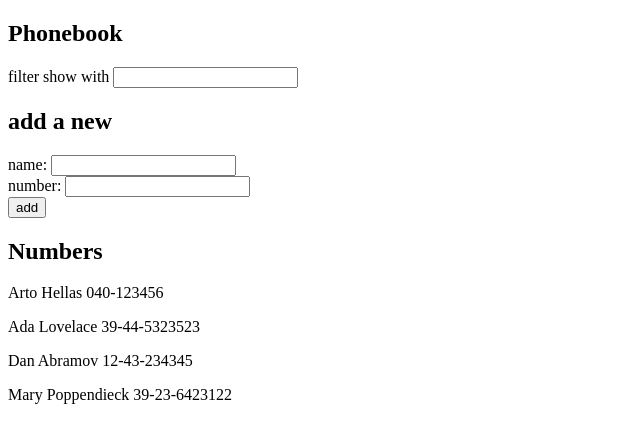
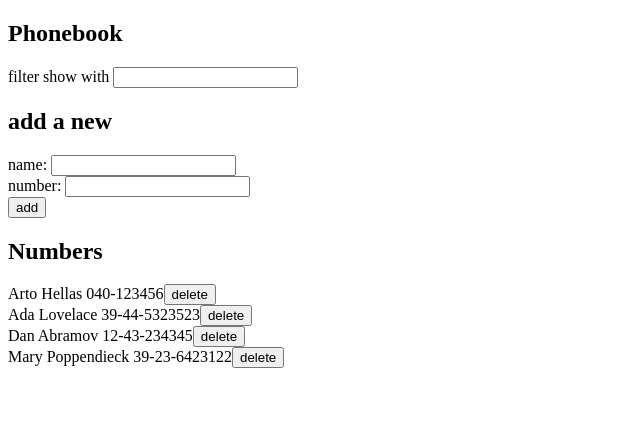
Before and after one commit to AP-Y/fullstack, a React (Vite) app in the folder part2/phonebook/: page / in a window 1280 px wide. Shown: the top 442 px of the page, without its empty margins (0-640 px from the left). Built offline with nearby package versions, Linux system fonts and the light colour scheme; data requests are answered from the project's data file.

Commit message:
Completed ex.2.12-15

```diff
--- a/part2/phonebook/src/App.jsx
+++ b/part2/phonebook/src/App.jsx
@@ -1,5 +1,5 @@
 import { useState, useEffect } from 'react'
-import axios from 'axios'
+import phonebookService from './services/phonebook'
 import Header from './components/Header'
 import Filter from './components/Filter'
 import Form from './components/Form'
@@ -12,12 +12,12 @@ const App = () => {
   const [filter, setFilter] = useState('')
 
   useEffect(() => {
-    axios
-      .get('http://localhost:3001/persons')
-      .then(response => {
-        setPersons(response.data)
-      })
+    phonebookService
+      .getAll()
+      .then(initialData => {setPersons(initialData)})
   }, [])
+
+  const personsToDisplay = persons.filter(person => person.name.toLowerCase().includes(filter))
 
   return (
     <div>
@@ -25,9 +25,10 @@ const App = () => {
       <Filter filter={filter} setFilter={setFilter}/>
       <Header text="add a new" />
       <Form persons={persons} setPersons={setPersons}
-            newPerson={newPerson} setNewPerson={setNewPerson} emptyPerson={emptyPerson} />
+            newPerson={newPerson} setNewPerson={setNewPerson}
+            emptyPerson={emptyPerson} />
       <Header text="Numbers" />
-      <Display persons={persons.filter(person => person.name.toLowerCase().includes(filter))} />
+      <Display persons={personsToDisplay} setPersons={setPersons} />
     </div>
   )
 }
--- a/part2/phonebook/src/components/Display.jsx
+++ b/part2/phonebook/src/components/Display.jsx
@@ -1,10 +1,20 @@
 import Entry from './Entry'
+import phonebookService from '../services/phonebook'
 
-const Display = ({persons}) => {
+const Display = ({persons, setPersons}) => {
+  const handleDeleteOf = (person) => {
+    if (window.confirm(`Delete ${person.name}?`)) {
+      phonebookService
+        .remove(person.id)
+        .then(_deletedPerson => {
+          setPersons(persons.filter(p => p.id !== person.id))})
+    }
+  }
+
   return (
     <div>
-      {persons.map(person =>
-        <Entry key={person.id} person={person} />
+      {persons.map(per =>
+        <Entry key={per.id} person={per} handleDelete={() => handleDeleteOf(per)}/>
       )}
     </div>
   )
--- a/part2/phonebook/src/components/Entry.jsx
+++ b/part2/phonebook/src/components/Entry.jsx
@@ -1,3 +1,10 @@
-const Entry = ({person}) => <p>{person.name} {person.number}</p>
+const Entry = ({person, handleDelete}) => {
+  return (
+    <div>
+      <span>{person.name} {person.number}</span>
+      <button onClick={handleDelete}>delete</button>
+    </div>
+  )
+}
 
 export default Entry
--- a/part2/phonebook/src/components/Form.jsx
+++ b/part2/phonebook/src/components/Form.jsx
@@ -1,13 +1,28 @@
+import phonebookService from '../services/phonebook'
+
 const Form = ({persons, setPersons, newPerson, setNewPerson, emptyPerson}) => {
   const addPerson = (event) => {
     event.preventDefault()
-    const uniquePerson = persons.every(
-      person => person.name !== newPerson.name || person.number !== newPerson.number)
-    if (uniquePerson) {
-      newPerson.id = persons.length + 1
-      setPersons(persons.concat(newPerson))
+    const sameName = persons.filter(per => per.name === newPerson.name)
+
+    if (sameName.length === 0) {
+      // New name
+      phonebookService
+        .create(newPerson)
+        .then(returnedPerson => setPersons(persons.concat(returnedPerson)))
+    } else if (sameName[0].number === newPerson.number) {
+      // Same name, same number
+      alert(`${newPerson.name} at ${newPerson.number} is already added to phonebook`)
     } else {
-      alert(`${newPerson.name} at ${newPerson.number} is already added to phonebook`)
+      // Same name, new number
+      if (window.confirm(`${newPerson.name} is already added to the phonebook, replace the old number with a new one?`)) {
+        const updateId = sameName[0].id
+        phonebookService
+          .update(updateId, {...newPerson, id: updateId})
+          .then(returnedPerson => setPersons(
+            persons.map(per => per.id === updateId ? returnedPerson : per)
+          ))
+      }
     }
     setNewPerson(emptyPerson)
   }
--- /dev/null
+++ b/part2/phonebook/src/services/phonebook.js
@@ -0,0 +1,25 @@
+import axios from 'axios'
+
+const baseUrl = "http://localhost:3001/persons"
+
+const getAll = () => {
+  const request = axios.get(baseUrl)
+  return request.then(response => response.data)
+}
+
+const create = (newObj) => {
+  const request = axios.post(baseUrl, newObj)
+  return request.then(response => response.data)
+}
+
+const remove = (id) => {
+  const request = axios.delete(`${baseUrl}/${id}`)
+  return request.then(response => response.data)
+}
+
+const update = (id, newObj) => {
+  const request = axios.put(`${baseUrl}/${id}`, newObj)
+  return request.then(response => response.data)
+}
+
+export default { getAll, create, remove, update }
```
Also changed, not shown: part2/phonebook/db.json (line endings or trailing spaces), 1 other file (tests, documents, lock files or other folders).
